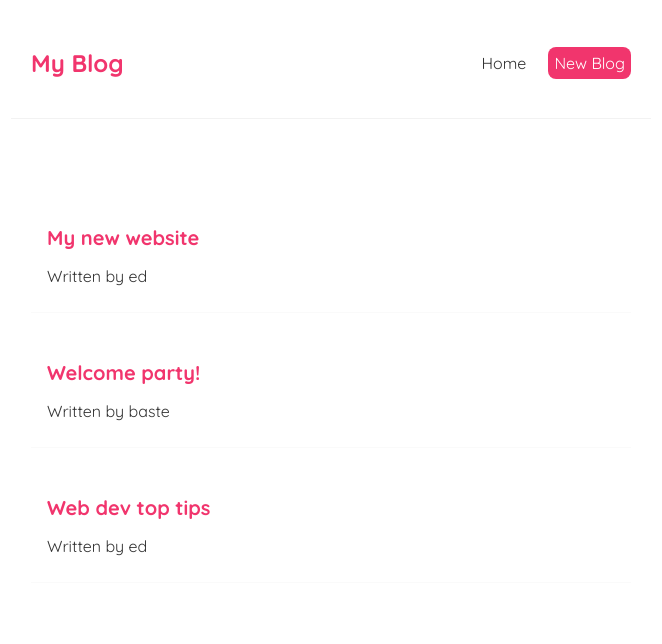
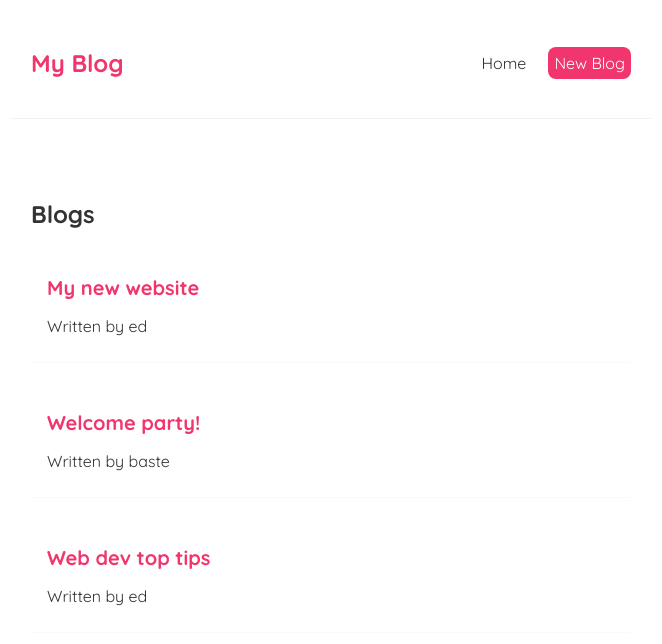
Before and after one commit to edcabiltes/react-workout, a React (Create React App) app: page / in a window 1280 px wide. Shown: the top 644 px of the page, without its empty margins (309-971 px from the left). Built offline with nearby package versions, Linux system fonts and the light colour scheme.

Commit message:
pass props

```diff
--- /dev/null
+++ b/src/BlogList.js
@@ -0,0 +1,16 @@
+const BlogList = ({ blogs, title }) => {
+
+  return (
+    <div className="blog-list">
+        <h2>{ title }</h2>
+        {blogs.map(blog => (
+          <div className="blog-preview" key={blog.id}>
+            <h2>{ blog.title }</h2>
+            <p>Written by { blog.author }</p>
+          </div>
+        ))}
+    </div>
+  )
+}
+
+export default BlogList
--- a/src/Home.js
+++ b/src/Home.js
@@ -1,4 +1,5 @@
 import { useState } from "react";
+import BlogList from "./BlogList";
 
 const Home = () => {
   const [blogs, setBlogs] = useState([
@@ -9,12 +10,7 @@
 
   return (
     <div className="home">
-        {blogs.map(blog => (
-          <div className="blog-preview" key={blog.id}>
-            <h2>{ blog.title }</h2>
-            <p>Written by { blog.author }</p>
-          </div>
-        ))}
+      <BlogList blogs={blogs} title="Blogs" />
     </div>
   )
 }
```
